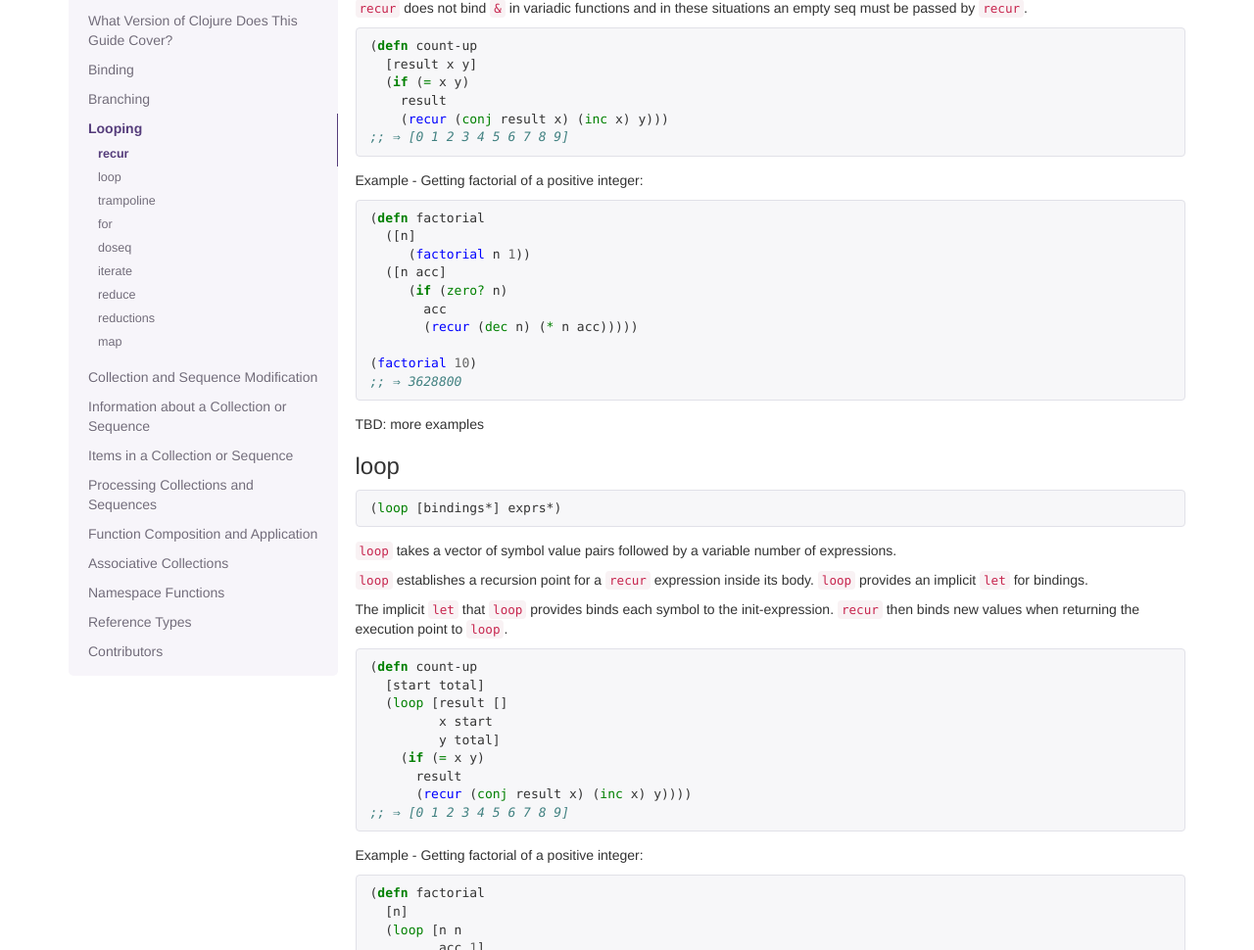
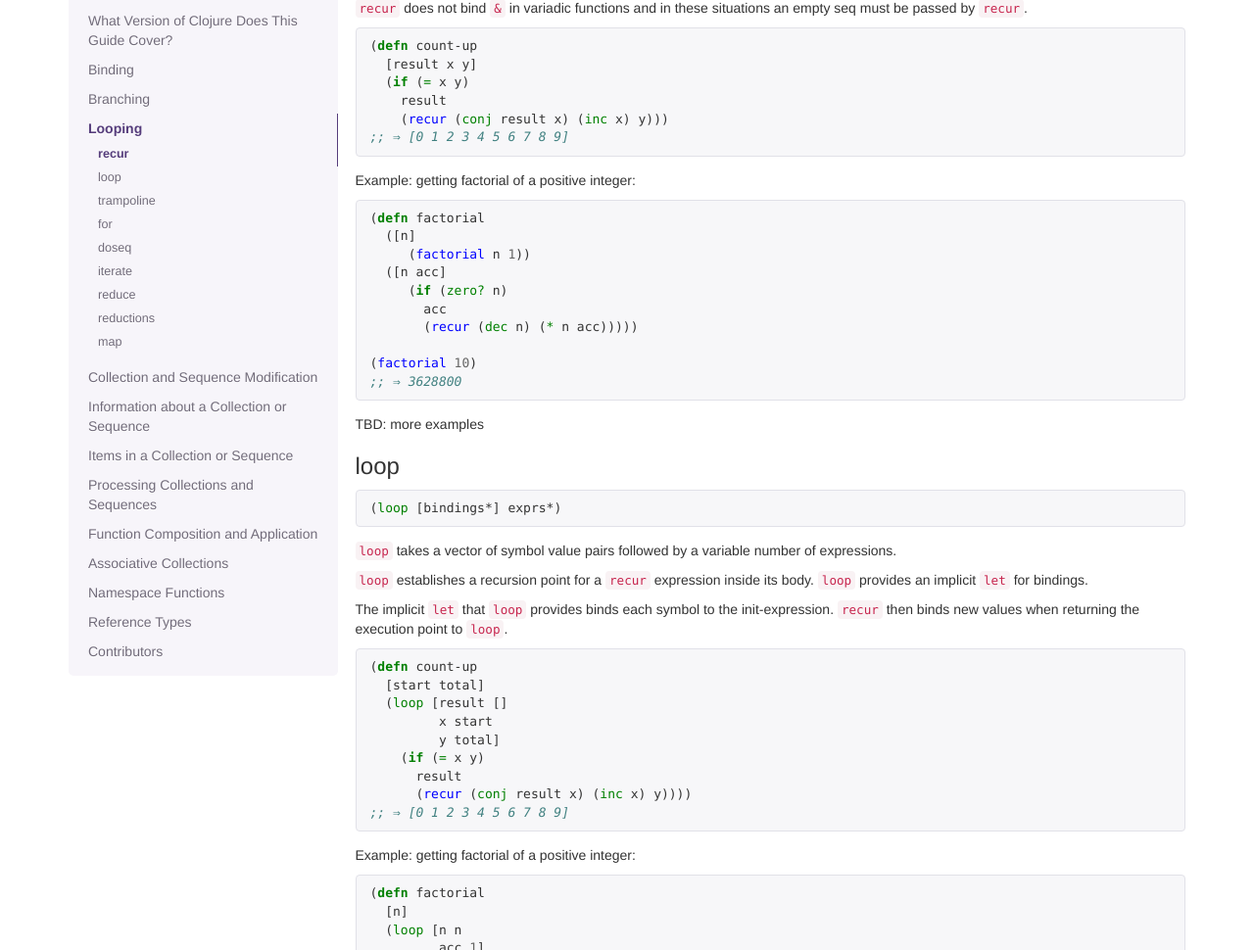
Before and after one commit to clojuredocs/guides, a Jekyll site: the page built from articles/language/core_overview.md, in a window 1280 px wide and 1400 px high, scrolled down 4047 px. Shown: the part 84-1054 px from the top of the window at 98% size. Built offline with Jekyll 4.4.1, drawn with Linux system fonts in a browser that asks for light colours; some web fonts are replaced; some of the changed lines change nothing that is shown.

Commit message:
Fix bad style #179

````diff
--- a/articles/language/core_overview.md
+++ b/articles/language/core_overview.md
@@ -252,7 +252,7 @@ The point of recursion is the nearest `fn` or `loop` form determined lexically.
 ;; ⇒ [0 1 2 3 4 5 6 7 8 9]
 ```
 
-Example - Getting factorial of a positive integer:
+Example: getting factorial of a positive integer:
 
 ```clojure
 (defn factorial
@@ -294,7 +294,7 @@ The implicit `let` that `loop` provides binds each symbol to the init-expression
 ;; ⇒ [0 1 2 3 4 5 6 7 8 9]
 ```
 
-Example - Getting factorial of a positive integer:
+Example: getting factorial of a positive integer:
 
 ```clojure
 (defn factorial
````
